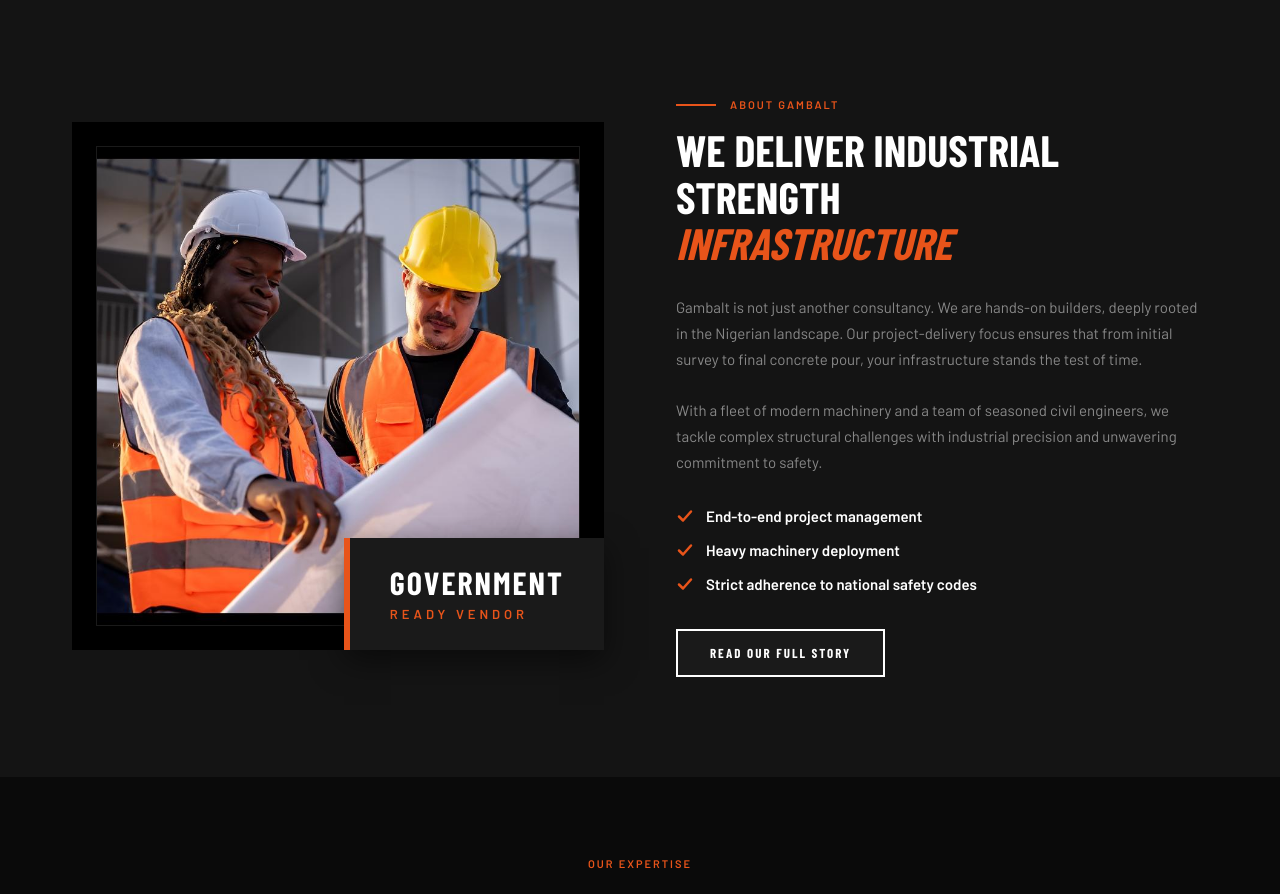
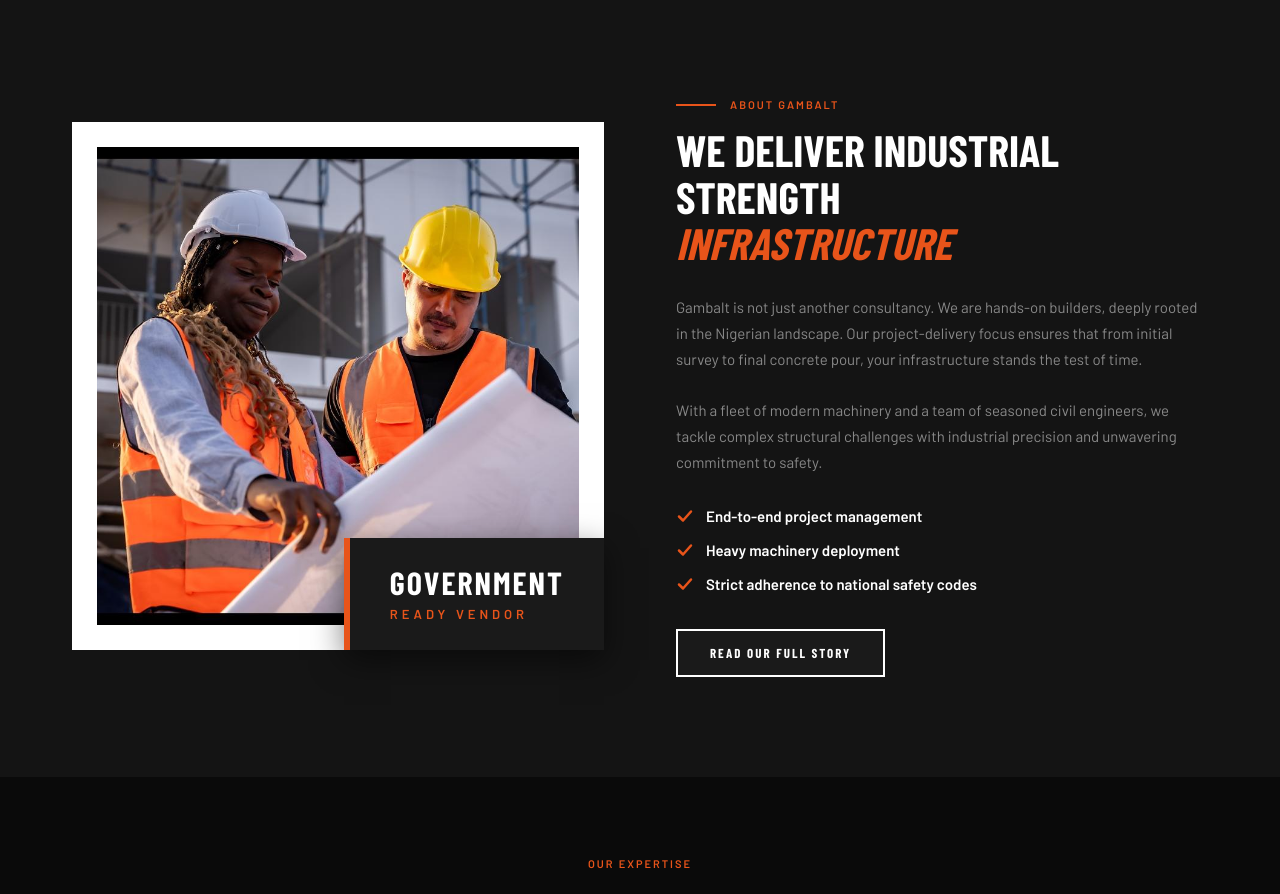
Before and after one commit to maduiep/gambalt-website, a React (Vite) app: page / in a window 1280 px wide. Shown: the part 877-1771 px from the top of the page. Built offline with nearby package versions, Linux system fonts and the light colour scheme; a web font is replaced by a local one.

Commit message:
Refine About Us image: remove badge and change frame to white

```diff
--- a/src/index.css
+++ b/src/index.css
@@ -444,7 +444,7 @@
   .about-image-wrapper {
     position: relative;
     padding: 24px;
-    background: #000;
+    background: #ffffff;
     display: inline-block;
   }
 
--- a/src/pages/AboutPage.jsx
+++ b/src/pages/AboutPage.jsx
@@ -4,7 +4,7 @@
 import { PageHero } from "../components/PageHero";
 import { Reveal } from "../components/Reveal";
 import heroImg from "../assets/images/About Us Hero Image.png";
-import aboutUsImage from "../assets/images/about-workers-new.png";
+import aboutUsImage from "../assets/images/about-us-image.png";
 
 export const AboutPage = ({ setPage }) => {
   const values = [
@@ -82,10 +82,6 @@
               <div className="about-image-wrapper">
                 <div className="about-accent-rect"></div>
                 <img src={aboutUsImage} alt="team" className="about-main-img" />
-                <div className="about-vendor-badge">
-                  <div className="about-vendor-title">GOVERNMENT</div>
-                  <div className="about-vendor-subtitle">READY VENDOR</div>
-                </div>
               </div>
             </Reveal>
           </div>
```
